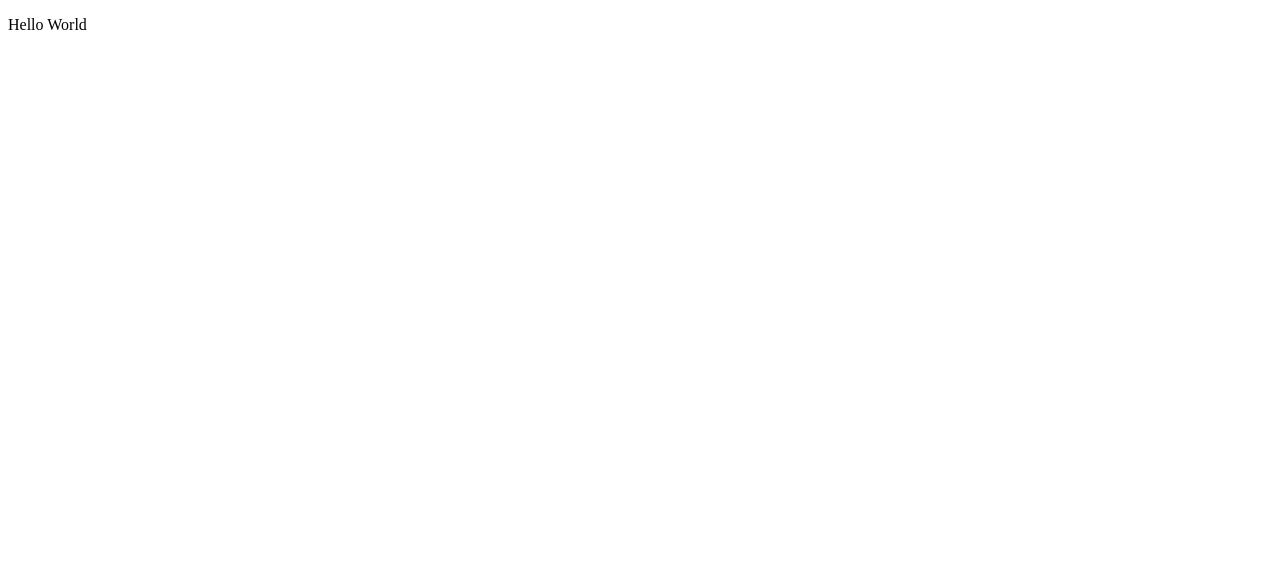
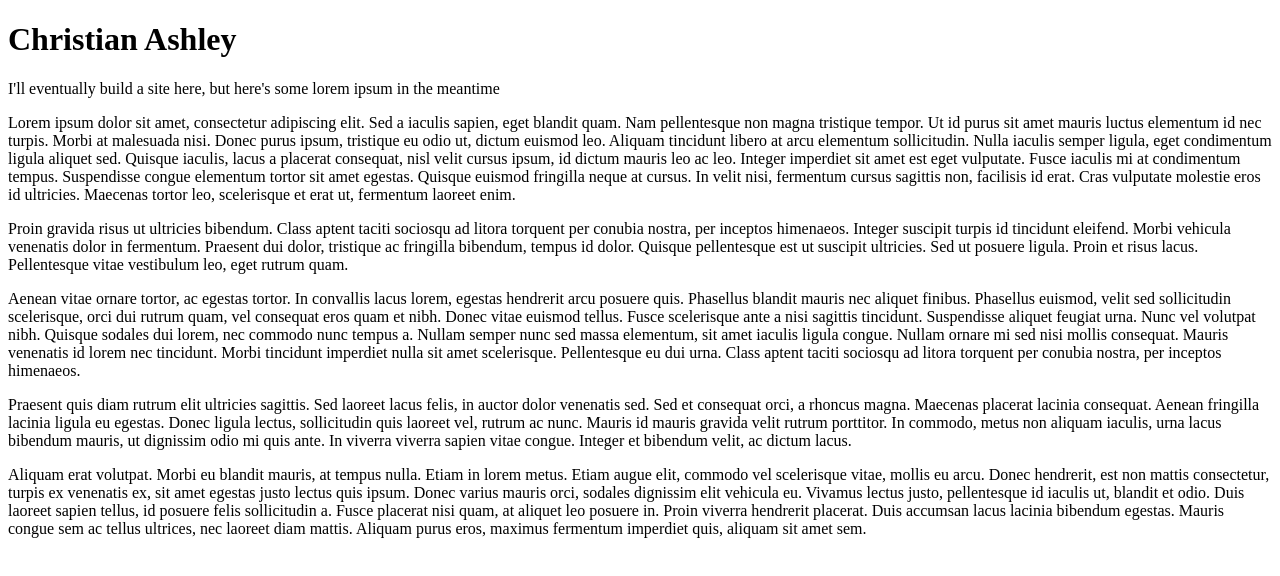
Before and after one commit to Enixun/enixun.github.io, a plain HTML site: page index.html in a window 1280 px wide. Drawn offline with Linux system fonts and the light colour scheme.

Commit message:
Change heading to my name and add placeholders
* Update h1 text
* Add 6 paragraphs of plain text

```diff
--- a/index.html
+++ b/index.html
@@ -2,11 +2,26 @@
 <html lang="en">
 <head>
     <meta charset="UTF-8">
-    <meta http-equiv="X-UA-Compatible" content="IE=edge">
     <meta name="viewport" content="width=device-width, initial-scale=1.0">
     <title>Hello World</title>
 </head>
 <body>
-    <p>Hello World</p>
+    <h1>Christian Ashley</h1>
+    <p>I'll eventually build a site here, but here's some lorem ipsum in the meantime</p>
+    <p>
+        Lorem ipsum dolor sit amet, consectetur adipiscing elit. Sed a iaculis sapien, eget blandit quam. Nam pellentesque non magna tristique tempor. Ut id purus sit amet mauris luctus elementum id nec turpis. Morbi at malesuada nisi. Donec purus ipsum, tristique eu odio ut, dictum euismod leo. Aliquam tincidunt libero at arcu elementum sollicitudin. Nulla iaculis semper ligula, eget condimentum ligula aliquet sed. Quisque iaculis, lacus a placerat consequat, nisl velit cursus ipsum, id dictum mauris leo ac leo. Integer imperdiet sit amet est eget vulputate. Fusce iaculis mi at condimentum tempus. Suspendisse congue elementum tortor sit amet egestas. Quisque euismod fringilla neque at cursus. In velit nisi, fermentum cursus sagittis non, facilisis id erat. Cras vulputate molestie eros id ultricies. Maecenas tortor leo, scelerisque et erat ut, fermentum laoreet enim.
+    </p>
+    <p>
+        Proin gravida risus ut ultricies bibendum. Class aptent taciti sociosqu ad litora torquent per conubia nostra, per inceptos himenaeos. Integer suscipit turpis id tincidunt eleifend. Morbi vehicula venenatis dolor in fermentum. Praesent dui dolor, tristique ac fringilla bibendum, tempus id dolor. Quisque pellentesque est ut suscipit ultricies. Sed ut posuere ligula. Proin et risus lacus. Pellentesque vitae vestibulum leo, eget rutrum quam.
+    </p>
+    <p>
+        Aenean vitae ornare tortor, ac egestas tortor. In convallis lacus lorem, egestas hendrerit arcu posuere quis. Phasellus blandit mauris nec aliquet finibus. Phasellus euismod, velit sed sollicitudin scelerisque, orci dui rutrum quam, vel consequat eros quam et nibh. Donec vitae euismod tellus. Fusce scelerisque ante a nisi sagittis tincidunt. Suspendisse aliquet feugiat urna. Nunc vel volutpat nibh. Quisque sodales dui lorem, nec commodo nunc tempus a. Nullam semper nunc sed massa elementum, sit amet iaculis ligula congue. Nullam ornare mi sed nisi mollis consequat. Mauris venenatis id lorem nec tincidunt. Morbi tincidunt imperdiet nulla sit amet scelerisque. Pellentesque eu dui urna. Class aptent taciti sociosqu ad litora torquent per conubia nostra, per inceptos himenaeos.
+    </p>
+    <p>
+        Praesent quis diam rutrum elit ultricies sagittis. Sed laoreet lacus felis, in auctor dolor venenatis sed. Sed et consequat orci, a rhoncus magna. Maecenas placerat lacinia consequat. Aenean fringilla lacinia ligula eu egestas. Donec ligula lectus, sollicitudin quis laoreet vel, rutrum ac nunc. Mauris id mauris gravida velit rutrum porttitor. In commodo, metus non aliquam iaculis, urna lacus bibendum mauris, ut dignissim odio mi quis ante. In viverra viverra sapien vitae congue. Integer et bibendum velit, ac dictum lacus.
+    </p>
+    <p>
+        Aliquam erat volutpat. Morbi eu blandit mauris, at tempus nulla. Etiam in lorem metus. Etiam augue elit, commodo vel scelerisque vitae, mollis eu arcu. Donec hendrerit, est non mattis consectetur, turpis ex venenatis ex, sit amet egestas justo lectus quis ipsum. Donec varius mauris orci, sodales dignissim elit vehicula eu. Vivamus lectus justo, pellentesque id iaculis ut, blandit et odio. Duis laoreet sapien tellus, id posuere felis sollicitudin a. Fusce placerat nisi quam, at aliquet leo posuere in. Proin viverra hendrerit placerat. Duis accumsan lacus lacinia bibendum egestas. Mauris congue sem ac tellus ultrices, nec laoreet diam mattis. Aliquam purus eros, maximus fermentum imperdiet quis, aliquam sit amet sem.
+    </p>
 </body>
 </html>
```
